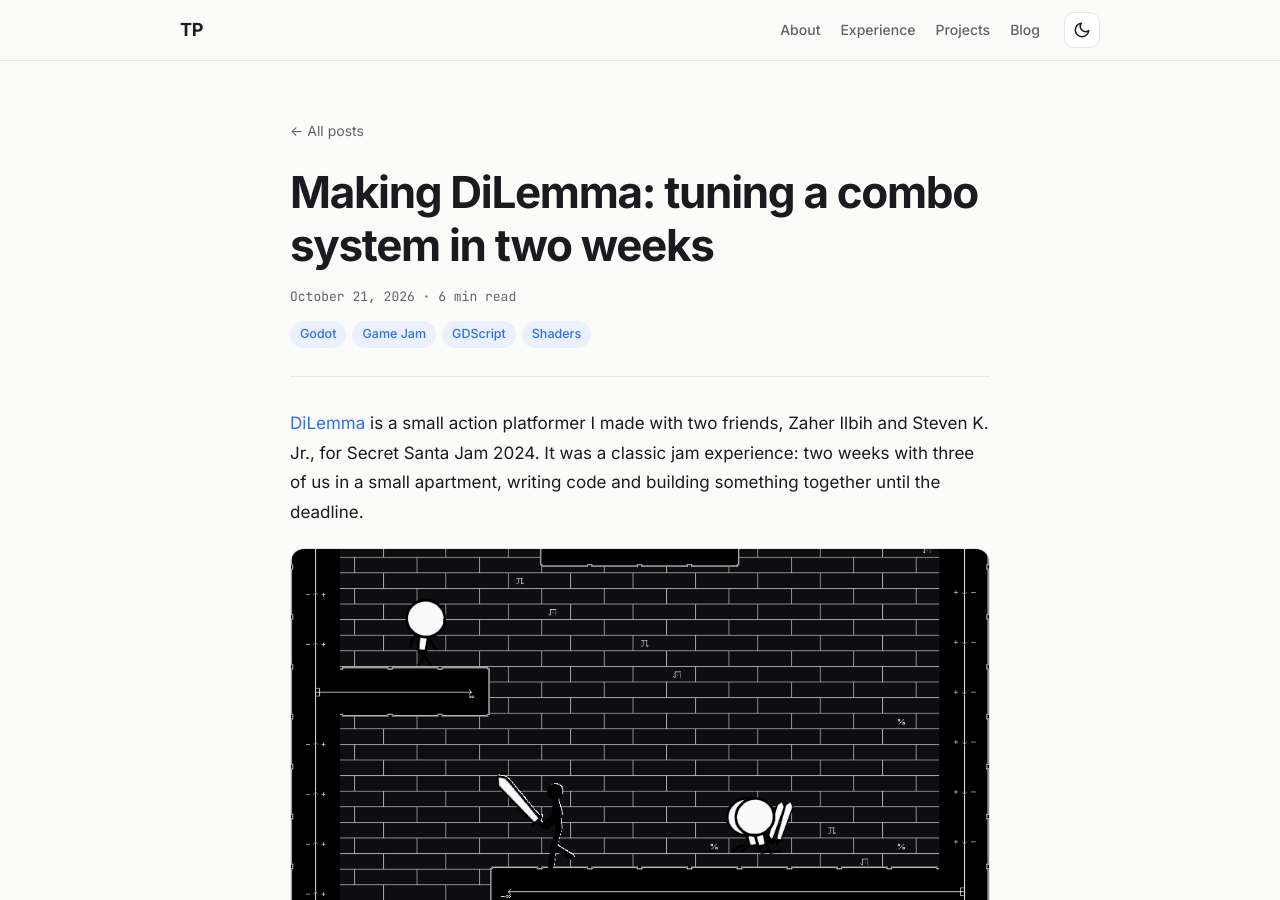
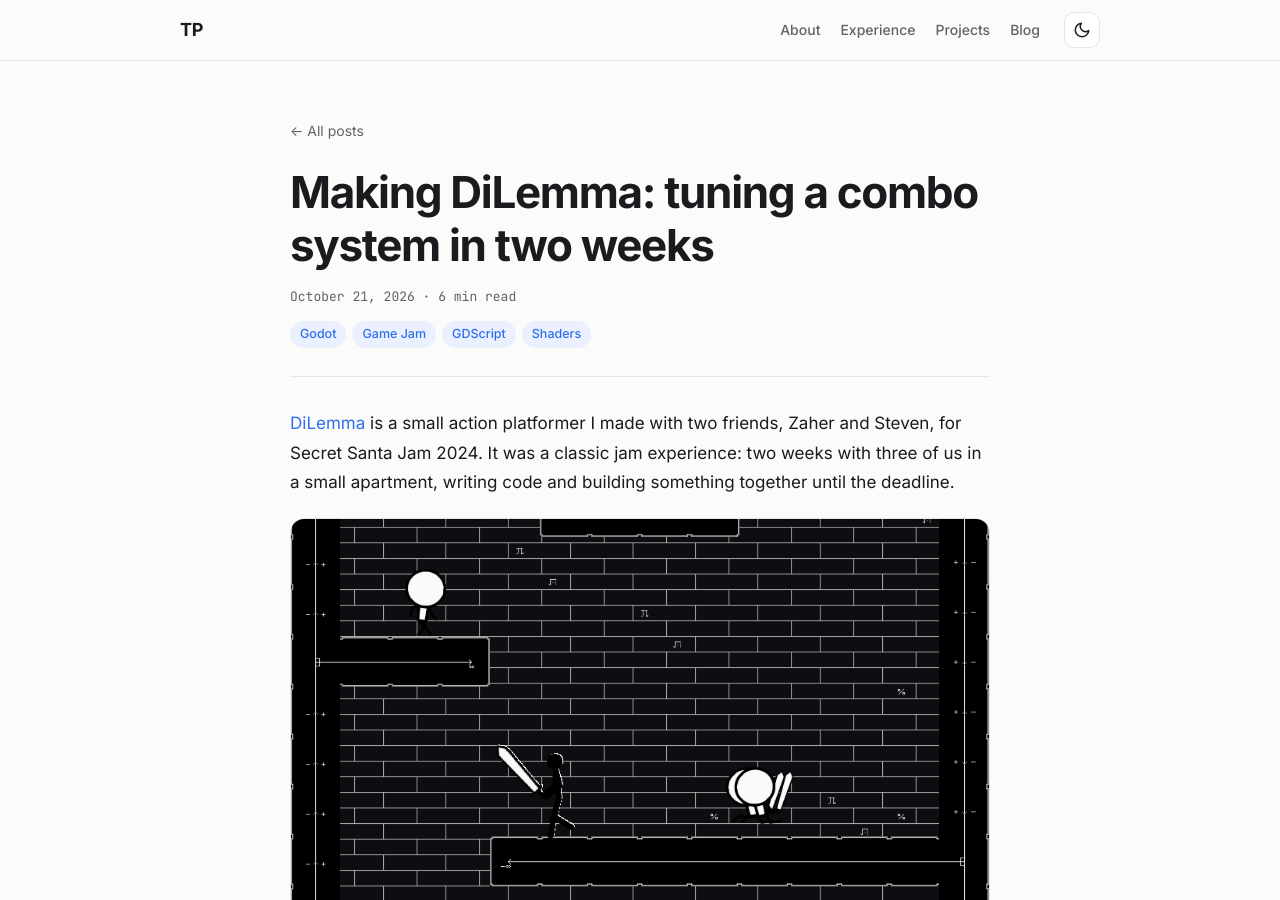
Before and after one commit to pearsonty9/pearsonty9.github.io, a Jekyll site: the page built from _posts/2026-10-21-making-dilemma.md, in a window 1280 px wide and 900 px high. Built offline with Jekyll 4.4.1, drawn with Linux system fonts in a browser that asks for light colours.

Commit message:
Use first names only for teammates (#6)
Co-authored-by: Claude Opus 5.5 <noreply@anthropic.com>

```diff
--- a/_data/projects.yml
+++ b/_data/projects.yml
@@ -8,7 +8,7 @@
     Action platformer built around combo-based combat, with four attack
     combinations and boss battles. Playable in the browser.
   tags: [Godot, Platformer, Browser]
-  team: With Zaher Ilbih and Steven K. Jr.
+  team: With Zaher and Steven
   featured: true
 
 - name: Kart Wheel
@@ -38,4 +38,4 @@
   description: >-
     Challenging 2D pixel-art platformer designed around speedrunning.
   tags: [2D, Pixel Art, Platformer]
-  team: With Zaher Ilbih and Steven K. Jr.
+  team: With Zaher and Steven
--- a/_posts/2026-10-21-making-dilemma.md
+++ b/_posts/2026-10-21-making-dilemma.md
@@ -6,7 +6,7 @@ image: /assets/img/games/dilemma.png
 ---
 
 [DiLemma](https://tigershillo.itch.io/dilemma) is a small action platformer I made
-with two friends, Zaher Ilbih and Steven K. Jr., for Secret Santa Jam 2024. It was a
+with two friends, Zaher and Steven, for Secret Santa Jam 2024. It was a
 classic jam experience: two weeks with three of us in a small apartment, writing code and building
 something together until the deadline.
 
```
